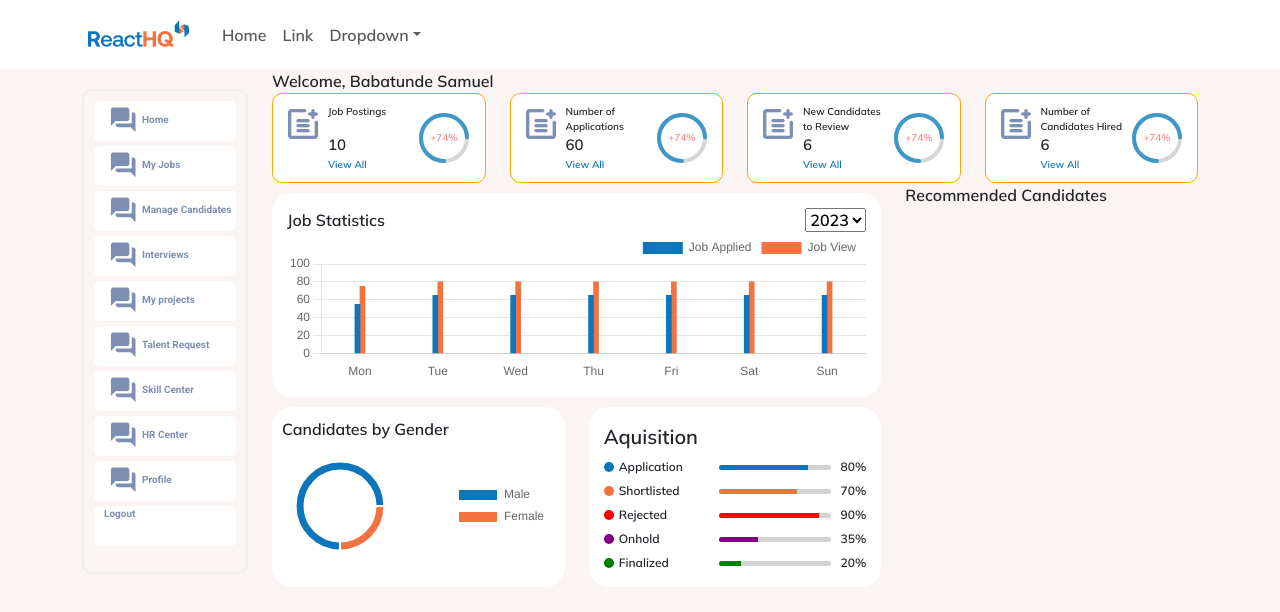
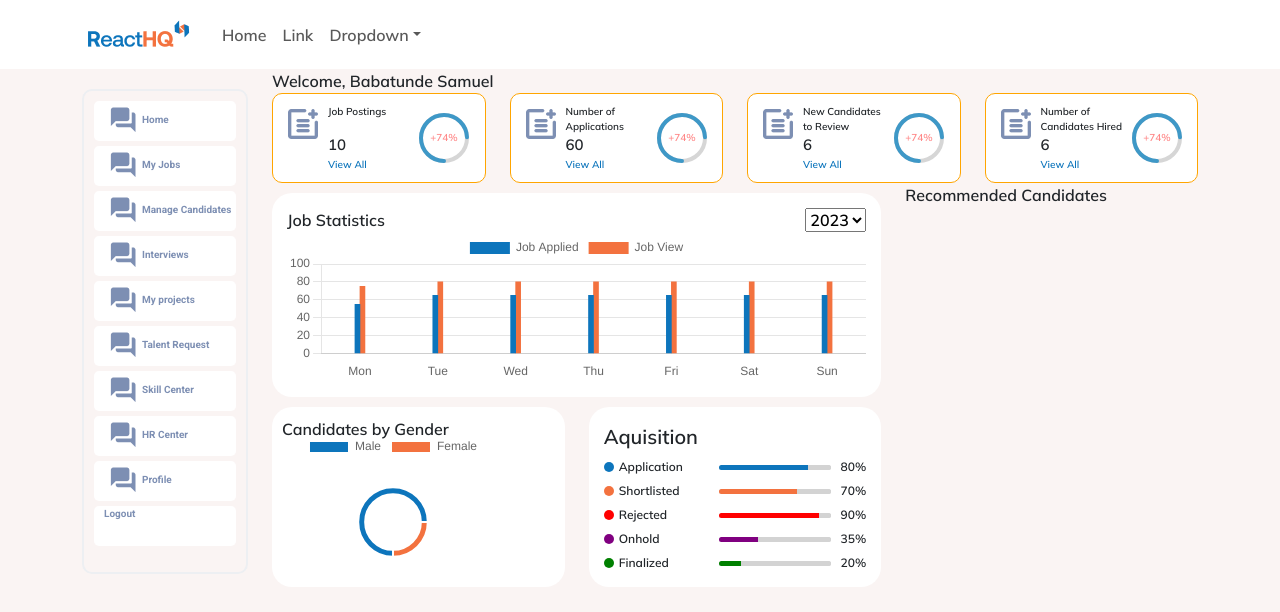
Before and after one commit to Cynergyt/Company_Dashboard, a React (Vite) app: page / in a window 1280 px wide. Shown: the top 612 px of the page. Built offline with nearby package versions, Linux system fonts and the light colour scheme.

Commit message:
Fix bugs to upload to netlify

```diff
--- a/src/Components/DoughnutChart.tsx
+++ b/src/Components/DoughnutChart.tsx
@@ -21,11 +21,7 @@ const DoughnutChart: React.FC = () => {
     radius: '60%',
     maintainAspectRatio: false,
 
-    plugins: {
-      legend: {
-        position: 'right',
-      },
-    },
+
   };
 
   return (
--- a/src/Components/VerticalBarChart.tsx
+++ b/src/Components/VerticalBarChart.tsx
@@ -30,7 +30,6 @@ const VerticalBarChart: React.FC = () => {
 
   const bar_options = {
     maintainAspectRatio: false,
-    indexAxis: 'x',
     scales: {
       x: {
         grid: {
@@ -46,13 +45,13 @@ const VerticalBarChart: React.FC = () => {
 
     },
 
-    plugins: {
-      legend: {
-        align: 'end',
-        display: true,
-      },
+    // plugins: {
+    //   legend: {
+    //     align: 'end
 
-    },
+    //   },
+
+    // },
   };
 
 
```
